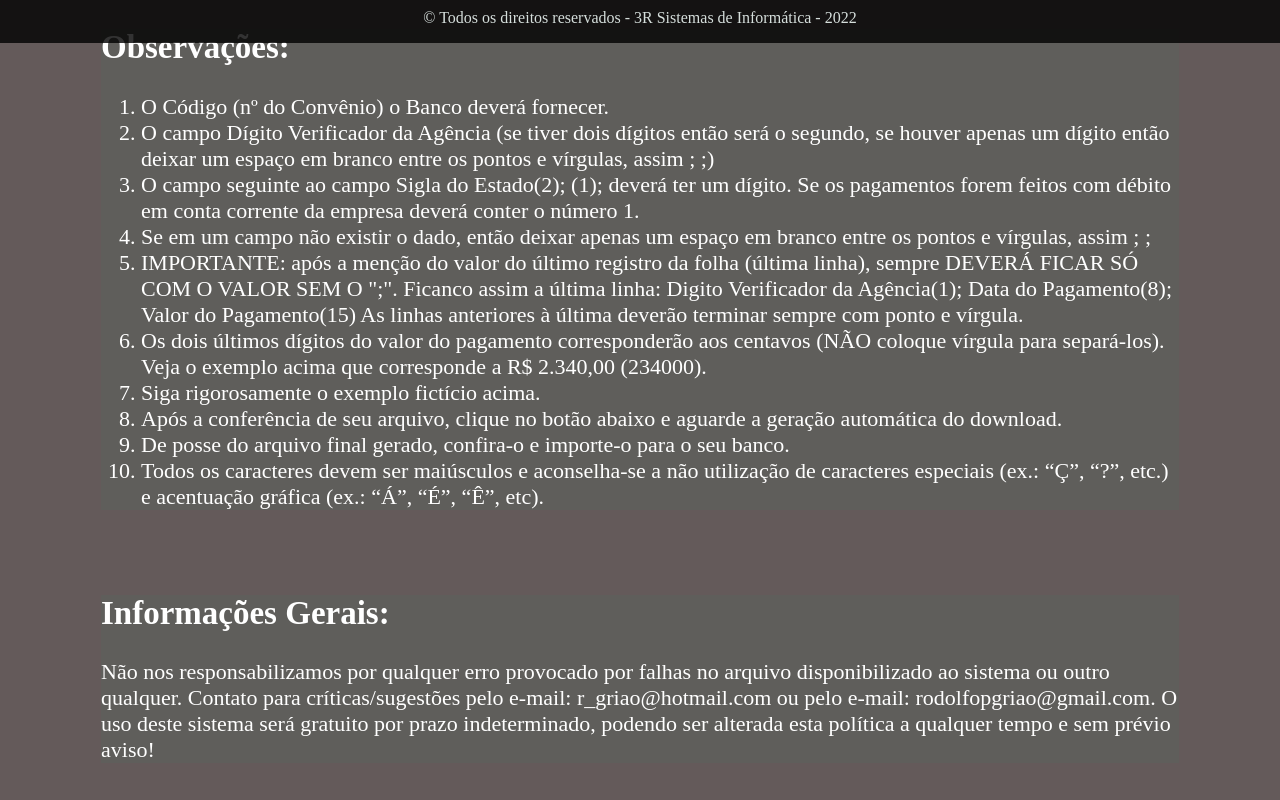
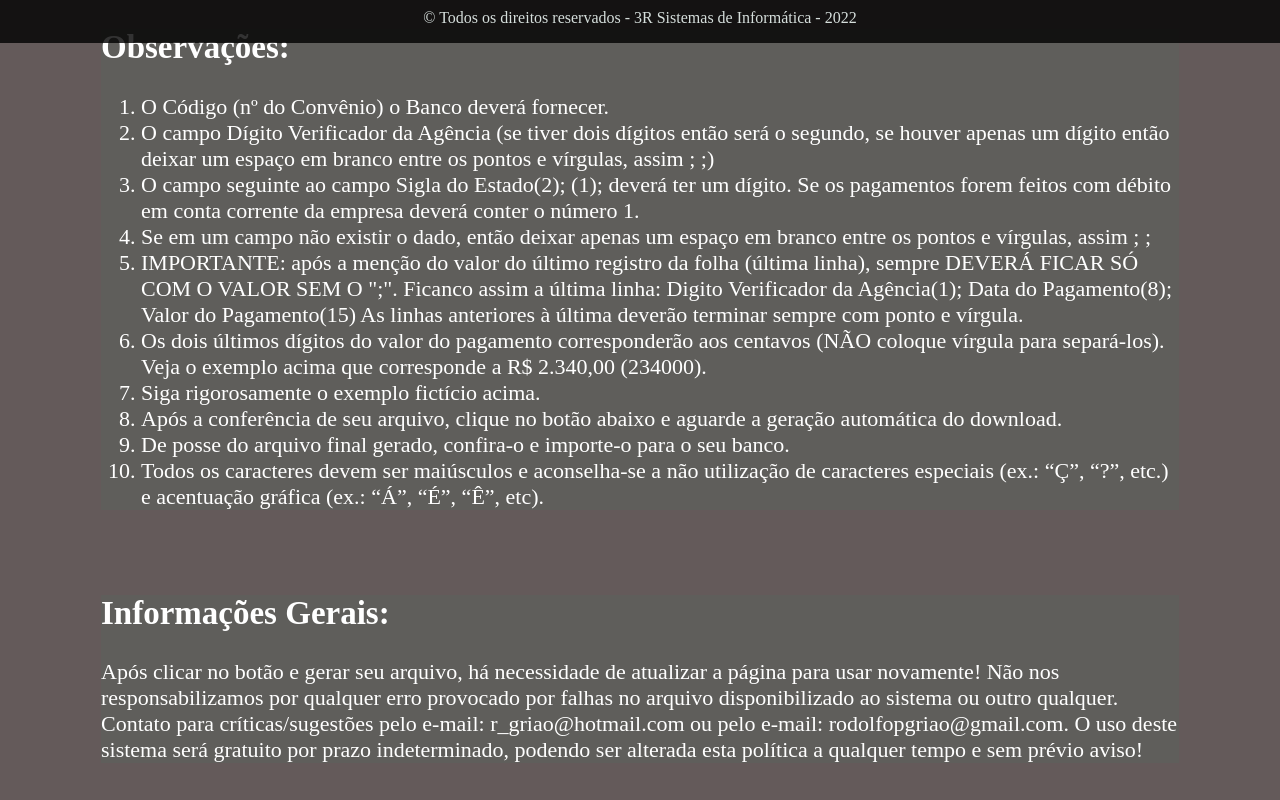
Before and after one commit to rgriao/projetoFolhaFE, a React (Create React App) app: page / in a window 1280 px wide. Shown: the part 757-1557 px from the top of the page. Built offline with nearby package versions, Linux system fonts and the light colour scheme.

Commit message:
Correção Erro H10 03042022

```diff
--- a/src/index.jsx
+++ b/src/index.jsx
@@ -64,6 +64,7 @@ return (
     <div id="info">
       <h2>Informações Gerais:</h2>
       <p>
+        Após clicar no botão e gerar seu arquivo, há necessidade de atualizar a página para usar novamente!
         Não nos responsabilizamos por qualquer erro provocado por falhas no arquivo disponibilizado ao sistema ou outro qualquer.
         Contato para críticas/sugestões pelo e-mail: r_griao@hotmail.com ou pelo e-mail: rodolfopgriao@gmail.com.
         O uso deste sistema será gratuito por prazo indeterminado, podendo ser alterada esta política a qualquer tempo e sem prévio aviso!
```
